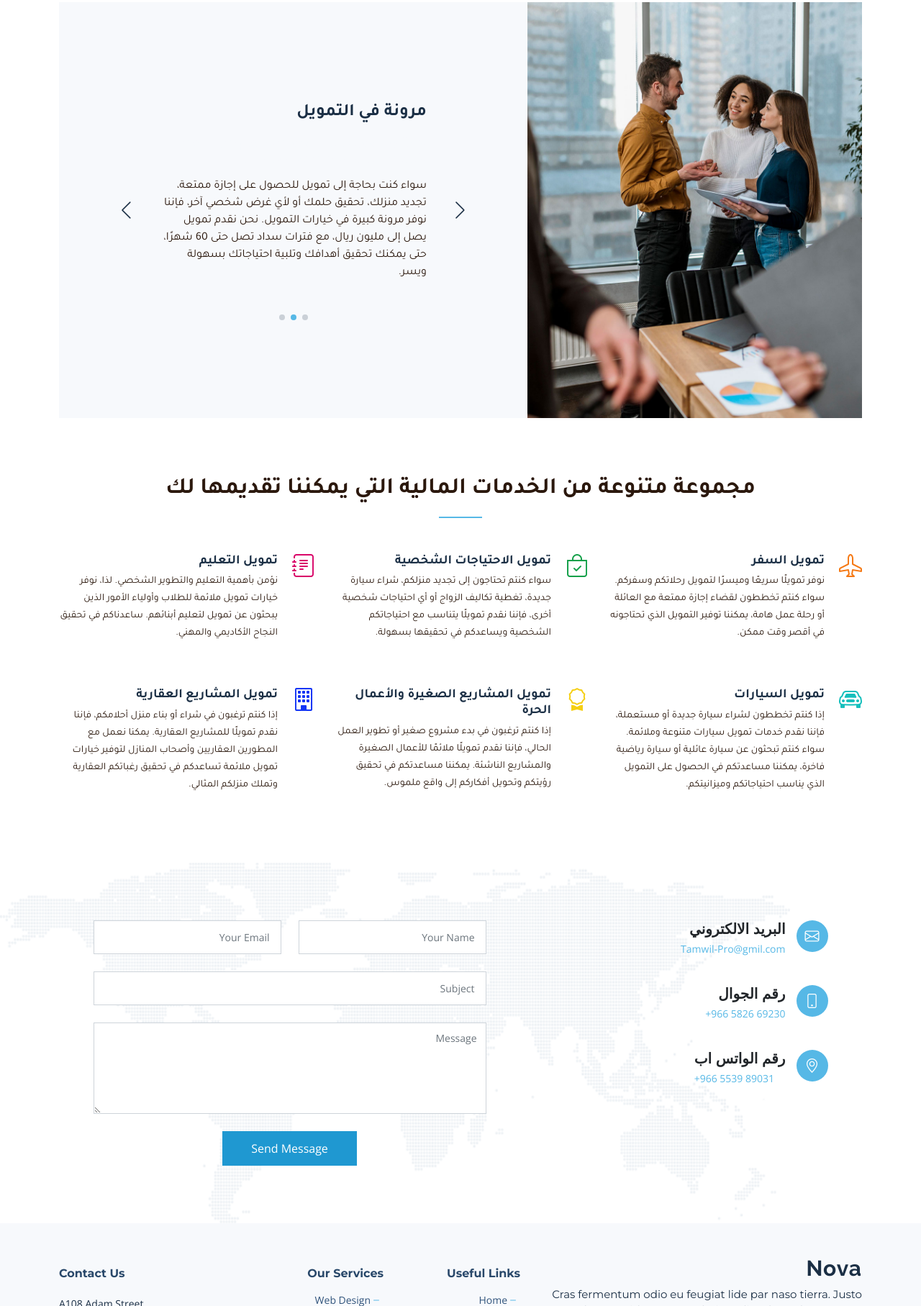
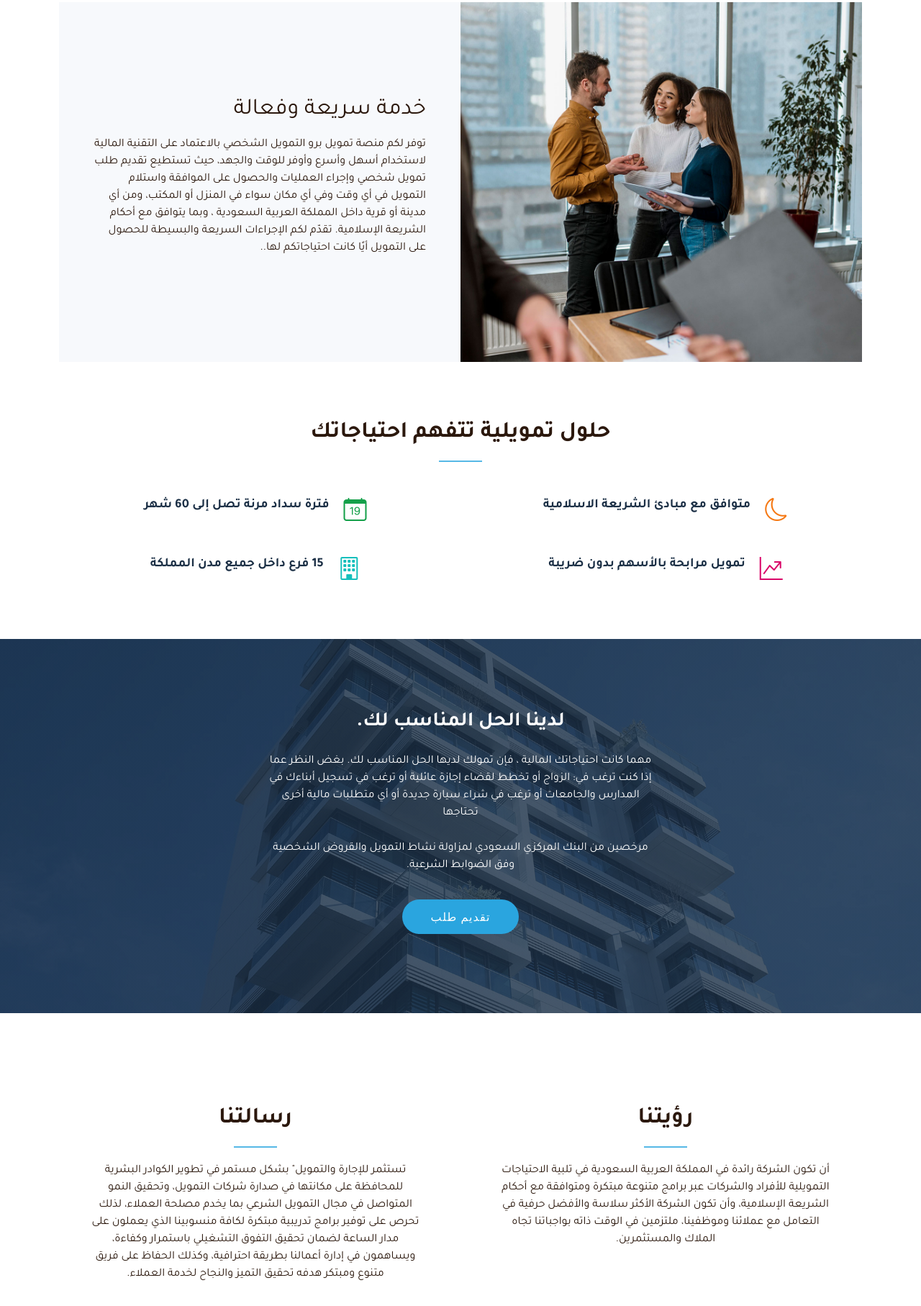
Before and after one commit to eslam3400/Tamwil-Pro, a plain HTML site: page index.html in a window 1280 px wide. Shown: the part 985-2800 px from the top of the page at 72% size. Drawn offline with nearby package versions, Linux system fonts and the light colour scheme.

Commit message:
finsih up landing page

```diff
--- a/assets/css/main.css
+++ b/assets/css/main.css
@@ -57,7 +57,7 @@ h6 {
 }
 
 .arabic{
-  font-family: var(--font-arabic);
+  font-family: var(--font-arabic) !important;
 }
 
 /*--------------------------------------------------------------
--- a/index.html
+++ b/index.html
@@ -74,7 +74,7 @@
         <div class="col-xl-4">
           <h2 data-aos="fade-up">نقدم حلول تمويلية مميزة.</h2>
           <blockquote data-aos="fade-up" data-aos-delay="100">
-            <p class="arabic">نحن هنا لمساعدتك في تلبية احتياجاتك الشخصية وتحقيق أحلامك. سواء كنت موظفًا حكوميًا، أو تعمل في القطاع الخاص، أو تقاعدت، فإننا نوفر لك الحلول المالية التي تناسبك.</p>
+            <p class="arabic">تمويل برو هي شركة رائدة فى توفير حلول تمويلية تناسب جميع شرائح المجتمع بطرق سهلة وميسرة متوافقة مع الشريعة الإسلامية والخدمة داخل جميع مدن المملكة..</p>
           </blockquote>
           <div class="d-flex" data-aos="fade-up" data-aos-delay="200">
             <a href="#about" class="btn-get-started">قدم طلبك الأن</a>
@@ -98,43 +98,17 @@
       <div class="container" data-aos="fade-up">
 
         <div class="section-header">
-          <h2 class="arabic">بعض الأسباب التي تجعلنا الخيار الأمثل لك</h2>
+          <h2 class="arabic">معلومات عنا</h2>
         </div>
 
         <div class="row g-0" data-aos="fade-up" data-aos-delay="200">
 
-          <div class="col-xl-5 img-bg" style="background-image: url('assets/img/why-us-bg.jpg')"></div>
-          <div class="col-xl-7 slides  position-relative">
-
-            <div class="slides-1 swiper">
-              <div class="swiper-wrapper">
-
-                <div class="swiper-slide">
-                  <div class="item">
-                    <h3 class="mb-3 arabic">خدمة سريعة وفعالة</h3>
-                    <h4 class="mb-3">Amet cumque nam sed voluptas doloribus iusto. Dolorem eos aliquam quis.</h4>
-                    <p class="arabic">نحن نتفهم أهمية الوقت والحاجة الملحة للتمويل. لذا، نقدم عملية طلب سريعة وبسيطة، ونعمل جاهدين لتوفير التمويل في أقصر وقت ممكن. فقط قدم طلبك وستحصل على التمويل في غضون 24 ساعة.</p>
-                  </div>
-                </div>
-                <div class="swiper-slide">
-                  <div class="item">
-                    <h3 class="mb-3 arabic">مرونة في التمويل</h3>
-                    <h4 class="mb-3">Amet cumque nam sed voluptas doloribus iusto. Dolorem eos aliquam quis.</h4>
-                    <p class="arabic">سواء كنت بحاجة إلى تمويل للحصول على إجازة ممتعة، تجديد منزلك، تحقيق حلمك أو لأي غرض شخصي آخر، فإننا نوفر مرونة كبيرة في خيارات التمويل. نحن نقدم تمويل يصل إلى مليون ريال، مع فترات سداد تصل حتى 60 شهرًا، حتى يمكنك تحقيق أهدافك وتلبية احتياجاتك بسهولة ويسر.</p>
-                  </div>
-                </div>
-                <div class="swiper-slide">
-                  <div class="item">
-                    <h3 class="mb-3 arabic">عروض خاصة للمتقاعدين</h3>
-                    <h4 class="mb-3">Amet cumque nam sed voluptas doloribus iusto. Dolorem eos aliquam quis.</h4>
-                    <p class="arabic">نحن نقدر دور المتقاعدين في المجتمع ونسعى لتقديم خدمات مالية مميزة لهم. لذا، نقدم عروضًا خاصة تصل إلى خصم 50% للمتقاعدين على التمويل الذي يحتاجونه. فنحن نهتم بتلبية احتياجات المتقاعدين وجعل تجربتهم في الحصول على التمويل أ.</p>
-                  </div>
-                </div>
-              </div>
-              <div class="swiper-pagination"></div>
+          <div class="col-xl-6 img-bg" style="background-image: url('assets/img/why-us-bg.jpg')"></div>
+          <div class="col-xl-6 slides p-5 d-flex justify-content-center align-items-center">
+            <div class="item">
+              <h2 class="mb-3 arabic">خدمة سريعة وفعالة</h2>
+              <p class="arabic">توفر لكم منصة  تمويل برو التمويل الشخصي بالاعتماد على التقنية المالية  لاستخدام أسهل وأسرع وأوفر للوقت والجهد، حيث تستطيع تقديم طلب تمويل شخصي وإجراء العمليات والحصول على الموافقة واستلام التمويل في أي وقت وفي أي مكان سواء في المنزل أو المكتب، ومن أي مدينة أو قرية داخل المملكة العربية السعودية  ، وبما يتوافق مع أحكام الشريعة الإسلامية. تقدّم لكم الإجراءات السريعة والبسيطة للحصول على التمويل أيًا كانت احتياجاتكم لها..</p>
             </div>
-            <div class="swiper-button-prev"></div>
-            <div class="swiper-button-next"></div>
           </div>
 
         </div>
@@ -147,65 +121,152 @@
       <div class="container" data-aos="fade-up">
 
         <div class="section-header">
-          <h2 class="arabic">مجموعة متنوعة من الخدمات المالية التي يمكننا تقديمها لك</h2>
+          <h2 class="arabic">حلول تمويلية تتفهم احتياجاتك</h2>
 
         </div>
 
         <div class="row gy-5">
 
-          <div class="col-lg-4 col-md-6 service-item d-flex" data-aos="fade-up" data-aos-delay="100">
-            <div class="icon flex-shrink-0"><i class="bi bi-airplane" style="color: #f57813;"></i></div>
+          <div class="col-lg-6 col-md-6 service-item d-flex justify-content-center" data-aos="fade-up" data-aos-delay="100">
+            <div class="icon flex-shrink-0"><i class="bi bi-moon" style="color: #f57813;"></i></div>
             <div>
-              <h4 class="title"><a href="#" class="stretched-link">تمويل السفر</a></h4>
-              <p class="description">نوفر تمويلًا سريعًا وميسرًا لتمويل رحلاتكم وسفركم. سواء كنتم تخططون لقضاء إجازة ممتعة مع العائلة أو رحلة عمل هامة، يمكننا توفير التمويل الذي تحتاجونه في أقصر وقت ممكن.</p>
+              <h4 class="title"><a href="#" class="stretched-link">متوافق مع مبادئ الشريعة الاسلامية</a></h4>
             </div>
           </div>
           <!-- End Service Item -->
 
-          <div class="col-lg-4 col-md-6 service-item d-flex" data-aos="fade-up" data-aos-delay="200">
-            <div class="icon flex-shrink-0"><i class="bi bi-bag-check" style="color: #15a04a;"></i></div>
+          <div class="col-lg-6 col-md-6 service-item d-flex justify-content-center" data-aos="fade-up" data-aos-delay="200">
+            <div class="icon flex-shrink-0"><i class="bi bi-calendar-date" style="color: #15a04a;"></i></div>
             <div>
-              <h4 class="title"><a href="#" class="stretched-link">تمويل الاحتياجات الشخصية</a></h4>
-              <p class="description"> سواء كنتم تحتاجون إلى تجديد منزلكم، شراء سيارة جديدة، تغطية تكاليف الزواج أو أي احتياجات شخصية أخرى، فإننا نقدم تمويلًا يتناسب مع احتياجاتكم الشخصية ويساعدكم في تحقيقها بسهولة.</p>
+              <h4 class="title"><a href="#" class="stretched-link">فترة سداد مرنة تصل إلى 60 شهر</a></h4>
             </div>
           </div><!-- End Service Item -->
 
-          <div class="col-lg-4 col-md-6 service-item d-flex" data-aos="fade-up" data-aos-delay="300">
-            <div class="icon flex-shrink-0"><i class="bi bi-journal-text" style="color: #d90769;"></i></div>
+          <div class="col-lg-6 col-md-6 service-item d-flex justify-content-center" data-aos="fade-up" data-aos-delay="300">
+            <div class="icon flex-shrink-0"><i class="bi bi-graph-up-arrow" style="color: #d90769;"></i></div>
             <div>
-              <h4 class="title"><a href="#" class="stretched-link">تمويل التعليم</a></h4>
-              <p class="description">نؤمن بأهمية التعليم والتطوير الشخصي. لذا، نوفر خيارات تمويل ملائمة للطلاب وأولياء الأمور الذين يبحثون عن تمويل لتعليم أبنائهم. ساعدناكم في تحقيق النجاح الأكاديمي والمهني.</p>
+              <h4 class="title"><a href="#" class="stretched-link">تمويل مرابحة بالأسهم بدون ضريبة</a></h4>
             </div>
           </div><!-- End Service Item -->
 
-          <div class="col-lg-4 col-md-6 service-item d-flex" data-aos="fade-up" data-aos-delay="400">
-            <div class="icon flex-shrink-0"><i class="bi bi-car-front" style="color: #15bfbc;"></i></div>
+          <div class="col-lg-6 col-md-6 service-item d-flex justify-content-center" data-aos="fade-up" data-aos-delay="400">
+            <div class="icon flex-shrink-0"><i class="bi bi-building" style="color: #15bfbc;"></i></div>
             <div>
-              <h4 class="title"><a href="#" class="stretched-link">تمويل السيارات</a></h4>
-              <p class="description"> إذا كنتم تخططون لشراء سيارة جديدة أو مستعملة، فإننا نقدم خدمات تمويل سيارات متنوعة وملائمة. سواء كنتم تبحثون عن سيارة عائلية أو سيارة رياضية فاخرة، يمكننا مساعدتكم في الحصول على التمويل الذي يناسب احتياجاتكم وميزانيتكم.</p>
+              <h4 class="title"><a href="#" class="stretched-link">15 فرع داخل جميع مدن المملكة</a></h4>
             </div>
           </div><!-- End Service Item -->
-
-          <div class="col-lg-4 col-md-6 service-item d-flex" data-aos="fade-up" data-aos-delay="500">
-            <div class="icon flex-shrink-0"><i class="bi bi-award" style="color: #f5cf13;"></i></div>
-            <div>
-              <h4 class="title"><a href="#" class="stretched-link">تمويل المشاريع الصغيرة والأعمال الحرة</a></h4>
-              <p class="description">إذا كنتم ترغبون في بدء مشروع صغير أو تطوير العمل الحالي، فإننا نقدم تمويلًا ملائمًا للأعمال الصغيرة والمشاريع الناشئة. يمكننا مساعدتكم في تحقيق رؤيتكم وتحويل أفكاركم إلى واقع ملموس.</p>
-            </div>
-          </div><!-- End Service Item -->
-
-          <div class="col-lg-4 col-md-6 service-item d-flex" data-aos="fade-up" data-aos-delay="600">
-            <div class="icon flex-shrink-0"><i class="bi bi-building" style="color: #1335f5;"></i></div>
-            <div>
-              <h4 class="title"><a href="#" class="stretched-link">تمويل المشاريع العقارية</a></h4>
-              <p class="description">إذا كنتم ترغبون في شراء أو بناء منزل أحلامكم، فإننا نقدم تمويلًا للمشاريع العقارية. يمكنا نعمل مع المطورين العقاريين وأصحاب المنازل لتوفير خيارات تمويل ملائمة تساعدكم في تحقيق رغباتكم العقارية وتملك منزلكم المثالي.</p>
-            </div>
-          </div><!-- End Service Item -->
-
         </div>
 
       </div>
     </section><!-- End Our Services Section -->
+
+    <section id="call-to-action" class="call-to-action arabic">
+      <div class="container" data-aos="fade-up">
+        <div class="row justify-content-center">
+          <div class="col-lg-6 text-center">
+            <h3 class="arabic">لدينا الحل المناسب لك.</h3>
+            <p>مهما كانت احتياجاتك المالية ، فإن تمولك لديها الحل المناسب لك. بغض النظر عما إذا كنت ترغب في: الزواج أو تخطط لقضاء إجازة عائلية أو ترغب في تسجيل أبناءك في المدارس والجامعات أو ترغب في شراء سيارة جديدة أو أي متطلبات مالية أخرى تحتاجها</p>
+            <p>مرخصين من البنك المركزي السعودي لمزاولة نشاط التمويل والقروض الشخصية وفق الضوابط الشرعية.</p>
+            <a class="cta-btn" href="#">تقديم طلب</a>
+          </div>
+        </div>
+      </div>
+    </section>
+
+    <section id="vision" class="vision arabic">
+      <div class="container">
+        <div class="row">
+          <div class="col-lg-6 text-center p-5">
+            <div class="section-header">
+              <h2 class="arabic">رؤيتنا</h2>
+              <p>أن تكون الشركة رائدة في المملكة العربية السعودية في تلبية الاحتياجات التمويلية للأفراد والشركات عبر برامج متنوعة مبتكرة ومتوافقة مع أحكام الشريعة الإسلامية، وأن تكون الشركة الأكثر سلاسة والأفضل حرفية في التعامل مع عملائنا وموظفينا، ملتزمين في الوقت ذاته بواجباتنا تجاه الملاك والمستثمرين.</p>
+            </div>
+          </div>
+          <div class="col-lg-6 text-center p-5">
+            <div class="section-header">
+              <h2 class="arabic">رسالتنا</h2>
+              <p>تستثمر للإجارة والتمويل" بشكل مستمر في تطوير الكوادر البشرية للمحافظة على مكانتها في صدارة شركات التمويل، وتحقيق النمو المتواصل في مجال التمويل الشرعي بما يخدم مصلحة العملاء، لذلك تحرص على توفير برامج تدريبية مبتكرة لكافة منسوبينا الذي يعملون على مدار الساعة لضمان تحقيق التفوق التشغيلي باستمرار وكفاءة، ويساهمون في إدارة أعمالنا بطريقة احترافية، وكذلك الحفاظ على فريق متنوع ومبتكر هدفه تحقيق التميز والنجاح لخدمة العملاء.</p>
+            </div>
+          </div>
+        </div>
+      </div>
+    </section>
+
+    <section id="testimonials" class="testimonials">
+      <div class="container" data-aos="fade-up">
+
+        <div class="section-header">
+          <h2 class="arabic">بعض من آراء عملائنا</h2>
+
+        </div>
+
+        <div class="slides-3 swiper" data-aos="fade-up" data-aos-delay="100">
+          <div class="swiper-wrapper arabic">
+            <div class="swiper-slide">
+              <div class="testimonial-item">
+                <div class="stars">
+                  <i class="bi bi-star-fill"></i><i class="bi bi-star-fill"></i><i class="bi bi-star-fill"></i><i class="bi bi-star-fill"></i><i class="bi bi-star-fill"></i>
+                </div>
+                <p>ناس يقولون كويسة وناس يقولون مثلها مثل باقى الشركات لاكن اخوى تعامل معهم بالرياض ويشكر فيهم.</p>
+                <div class="profile mt-auto">
+                  <img src="https://i0.wp.com/tamwellk.com/wp-content/uploads/2016/04/man.png?resize=150%2C150&ssl=1" class="testimonial-img" alt="">
+                  <h3 class="arabic">محمد الهذلى</h3>
+                </div>
+              </div>
+            </div><!-- End testimonial item -->
+            <div class="swiper-slide">
+              <div class="testimonial-item">
+                <div class="stars">
+                  <i class="bi bi-star-fill"></i><i class="bi bi-star-fill"></i><i class="bi bi-star-fill"></i><i class="bi bi-star-fill"></i><i class="bi bi-star-fill"></i>
+                </div>
+                <p>استغرب من ناس الي تتكلم عن شركة هذي وانا اشوفها من افضل شركات صراحه خدمة متميزة وسرعة برق ⚡️🤍🤍</p>
+                <div class="profile mt-auto">
+                  <img src="https://i0.wp.com/tamwellk.com/wp-content/uploads/2016/04/man.png?resize=150%2C150&ssl=1" class="testimonial-img" alt="">
+                  <h3 class="arabic">ياسر القحطانى</h3>
+                </div>
+              </div>
+            </div><!-- End testimonial item -->
+            <div class="swiper-slide">
+              <div class="testimonial-item">
+                <div class="stars">
+                  <i class="bi bi-star-fill"></i><i class="bi bi-star-fill"></i><i class="bi bi-star-fill"></i><i class="bi bi-star-fill"></i><i class="bi bi-star-fill"></i>
+                </div>
+                <p>للمصداقية ما اجاملهم الموظفين عندهم محترمين مرررررة ويطولون بالهم على العملاء ويعطيك كامل التفاصيل الى تبيها .</p>
+                <div class="profile mt-auto">
+                  <img src="https://i0.wp.com/tamwellk.com/wp-content/uploads/2016/04/man.png?resize=150%2C150&ssl=1" class="testimonial-img" alt="">
+                  <h3 class="arabic">ابو فهد</h3>
+                </div>
+              </div>
+            </div><!-- End testimonial item -->
+            <div class="swiper-slide">
+              <div class="testimonial-item">
+                <div class="stars">
+                  <i class="bi bi-star-fill"></i><i class="bi bi-star-fill"></i><i class="bi bi-star-fill"></i><i class="bi bi-star-fill"></i><i class="bi bi-star-fill"></i>
+                </div>
+                <p>تعاملت معهم للصراحة شركة محترمة والموظفين فى غاية الاحترام شكرا لكم 🌹🙏🏻</p>
+                <div class="profile mt-auto">
+                  <img src="https://i0.wp.com/tamwellk.com/wp-content/uploads/2016/04/man.png?resize=150%2C150&ssl=1" class="testimonial-img" alt="">
+                  <h3 class="arabic">عزوز الزهرانى</h3>
+                </div>
+              </div>
+            </div><!-- End testimonial item -->
+            <div class="swiper-slide">
+              <div class="testimonial-item">
+                <div class="stars">
+                  <i class="bi bi-star-fill"></i><i class="bi bi-star-fill"></i><i class="bi bi-star-fill"></i><i class="bi bi-star-fill"></i><i class="bi bi-star-fill"></i>
+                </div>
+                <p>نسبتهم معقولة عن باقى الشركات والاجرائات سهلة وبسيطة فى خمس ايام تم ايداع المبلغ فى حسابى</p>
+                <div class="profile mt-auto">
+                  <img src="https://i0.wp.com/tamwellk.com/wp-content/uploads/2016/04/woman.png?resize=150%2C150&ssl=1" class="testimonial-img" alt="">
+                  <h3 class="arabic">أمينة توفيق</h3>
+                </div>
+              </div>
+            </div><!-- End testimonial item -->
+          </div>
+          <div class="swiper-pagination"></div>
+        </div>
+      </div>
+    </section>
 
     <!-- ======= Contact Section ======= -->
     <section id="contact" class="contact">
```
